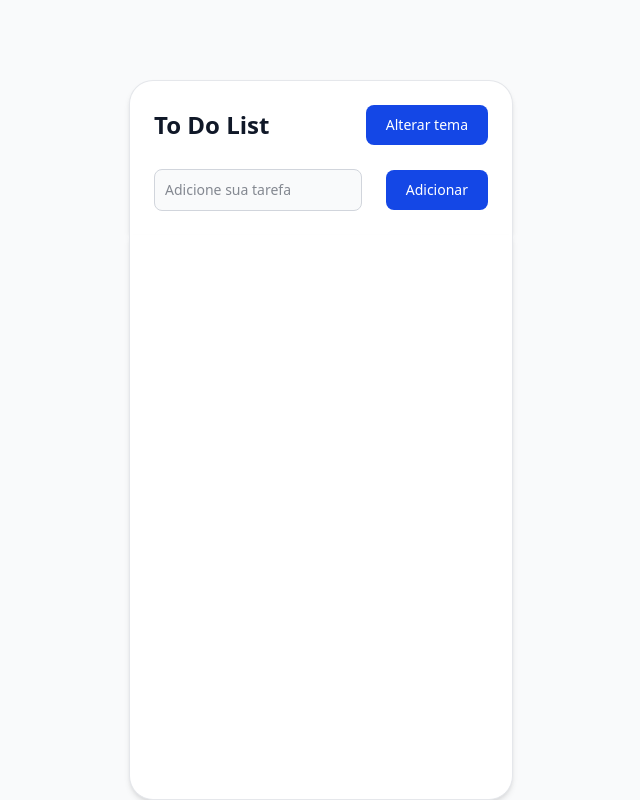
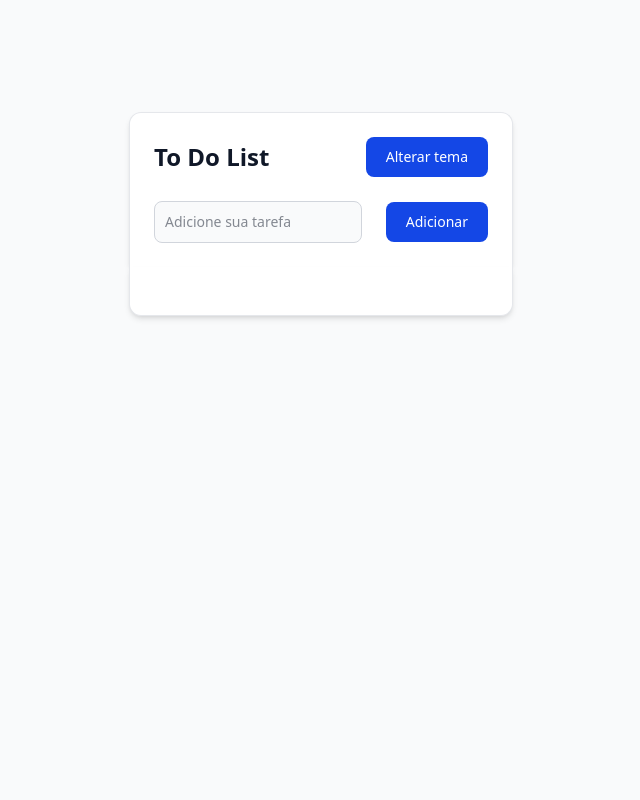
Before and after one commit to vinipadilha/ToDo-List-app, a website: page index.html in a window 1280 px wide. Shown: the whole page, without its empty margins (319-959 px from the left). Drawn offline with Linux system fonts and the light colour scheme.

Commit message:
Retira classes flex da segunda div, assim ela fica do tamanho adequado

```diff
--- a/index.html
+++ b/index.html
@@ -10,10 +10,10 @@
 
 <body class="bg-gray-50 dark:bg-gray-900">
 
-    <div class="w-full h-screen flex flex-col items-center justify-start bg-gray-50 dark:bg-gray-900 ">
+    <div class="w-full h-screen flex flex-col items-center justify-start bg-gray-50 dark:bg-gray-900 p-8">
 
 
-        <div class="w-full max-w-sm p-6 bg-white border-x-1 border-t border-gray-200 rounded-t-3xl shadow-md dark:bg-gray-800 dark:border-gray-700 flex flex-col h-auto mt-20">
+        <div class="w-full max-w-sm p-4 lg:p-6 bg-white border-x-1 border-t border-gray-200 rounded-t-xl shadow-md dark:bg-gray-800 dark:border-gray-700 flex flex-col h-auto mt-20">
             <div class="flex justify-between items-center mb-6">
                 <h1 class="text-2xl font-semibold text-gray-900 dark:text-white">To Do List</h1>
                 <button type="button" id="theme-toggle" class="cursor-pointer text-white bg-blue-700 hover:bg-blue-800 focus:ring-4 focus:ring-blue-300 font-medium rounded-lg text-sm px-5 py-2.5 dark:bg-blue-600 dark:hover:bg-blue-700 focus:outline-none dark:focus:ring-blue-800">
@@ -30,7 +30,7 @@
         </div>
 
 
-        <div id="todo-list" class="w-full max-w-sm p-6 bg-white border-x-1 border-b border-gray-200 rounded-b-3xl shadow-md dark:bg-gray-800 dark:border-gray-700 flex flex-col flex-grow overflow-y-auto">
+        <div id="todo-list" class="w-full max-w-sm p-6 bg-white border-x-1 border-b border-gray-200 rounded-b-xl shadow-md dark:bg-gray-800 dark:border-gray-700 ">
             <!-- As tarefas serão adicionadas dinamicamente aqui -->
         </div>
 
```
Also changed, not shown: src/output.css.
